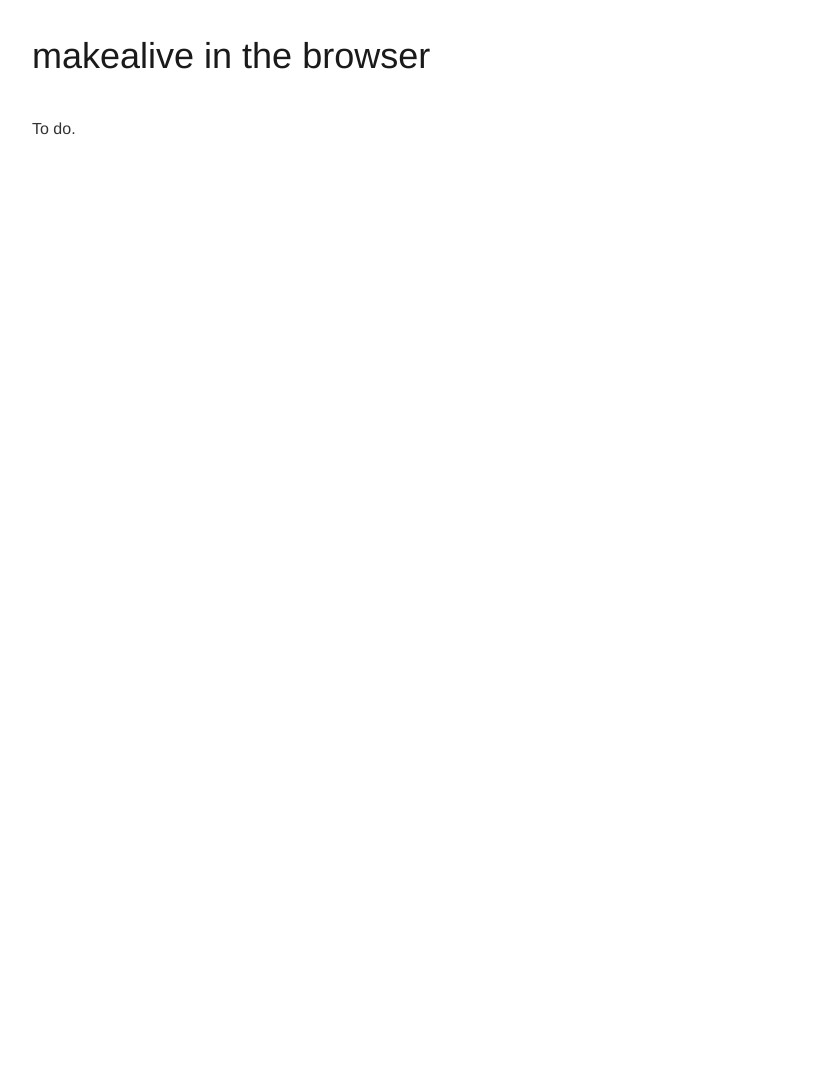
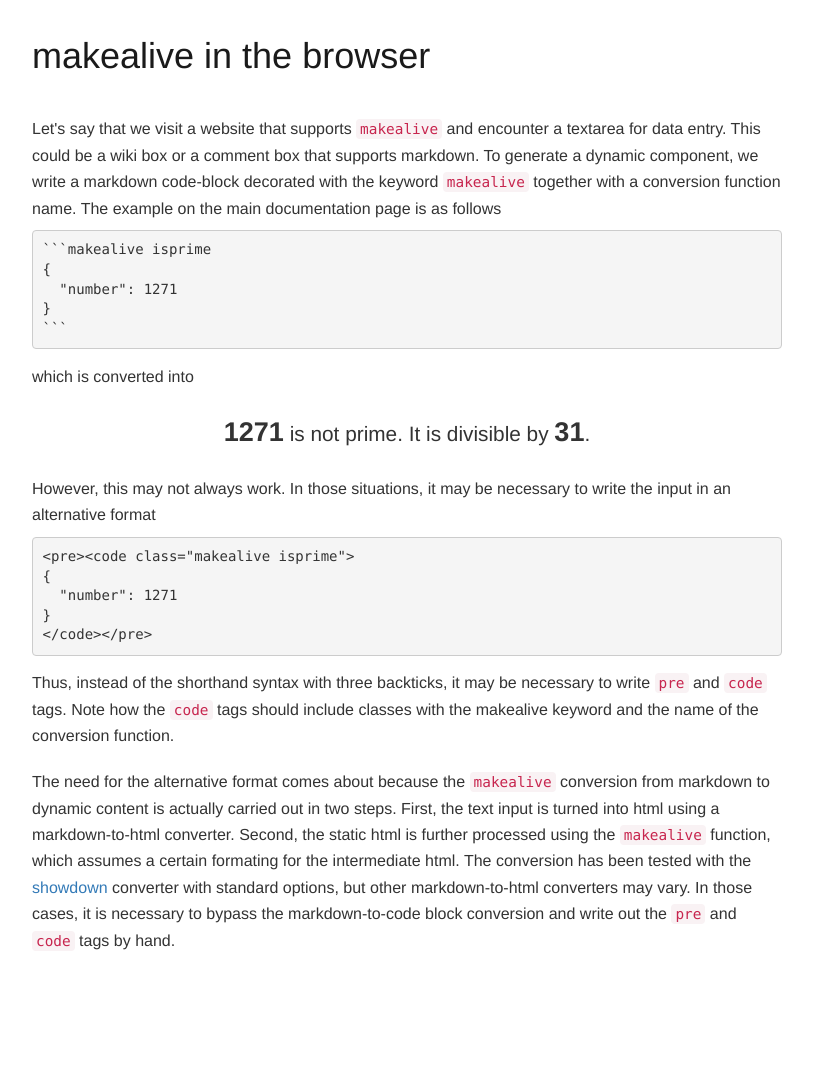
Before and after one commit to tkonopka/makealive, a Jekyll site: the page built from docs/client.md, in a window 1280 px wide. Shown: the whole page, without its empty margins (38-851 px from the left). Built offline with Jekyll 4.4.1, drawn with Linux system fonts in a browser that asks for light colours; before the commit the page ends 900 px from its top, so only the background shows below that.

Commit message:
client/server docs update

````diff
--- a/docs/client.md
+++ b/docs/client.md
@@ -3,4 +3,47 @@ layout: doc
 title: makealive in the browser
 ---
 
-To do.
+Let\'s say that we visit a website that supports `makealive` and encounter a textarea
+for data entry. This could be a wiki box or a comment box that supports markdown.
+To generate a dynamic component, we write a markdown code-block decorated
+with the keyword `makealive` together with a conversion function name. The example
+on the main documentation page is as follows
+
+<pre><code>```makealive isprime
+{
+  "number": 1271
+}
+```
+</code></pre>
+
+which is converted into
+
+<pre><code class="makealive isprime">
+{
+  "number": 1271
+}
+</code></pre>
+
+However, this may not always work. In those situations, it may be necessary
+to write the input in an alternative format
+
+<pre><code>&lt;pre&gt;&lt;code class="makealive isprime"&gt;
+{
+  "number": 1271
+}
+&lt;/code&gt;&lt;/pre&gt;
+</code></pre>
+
+Thus, instead of the shorthand syntax with three backticks, it may be necessary
+to write `pre` and `code` tags. Note how the `code` tags should include classes with
+the makealive keyword and the name of the conversion function.
+
+The need for the alternative format comes about because the `makealive` conversion
+from markdown to dynamic content is actually carried out in two steps. First, the
+text input is turned into html using a markdown-to-html converter. Second, the static
+html is further processed using the `makealive` function, which assumes a certain
+formating for the intermediate html. The conversion has been tested with the
+[showdown](https://github.com/showdownjs/showdown) converter with standard options,
+but other markdown-to-html converters may vary. In those cases, it is necessary to
+bypass the markdown-to-code block conversion and write out the `pre` and `code`
+tags by hand.
--- a/lib/venn02.js
+++ b/lib/venn02.js
@@ -38,7 +38,7 @@ makealive.lib.venn02 = function(obj, x) {
     var formdiv = document.createElement('div');
 
     // add a form into the formdiv
-    var formhtml = '<label>Custom set</label><br/><textarea rows="'+x.rows+'" style="line-height:1.1"></textarea>';
+    var formhtml = '<label>Custom set</label><br/><textarea rows="'+x.rows+'" style="line-height:1.1; height: '+(x.size[1]-20)+'px"></textarea>';
     formdiv.innerHTML = formhtml;
 
     obj.appendChild(venndiv);
````
Also changed, not shown: docs/server.md (+21 -2 lines).
